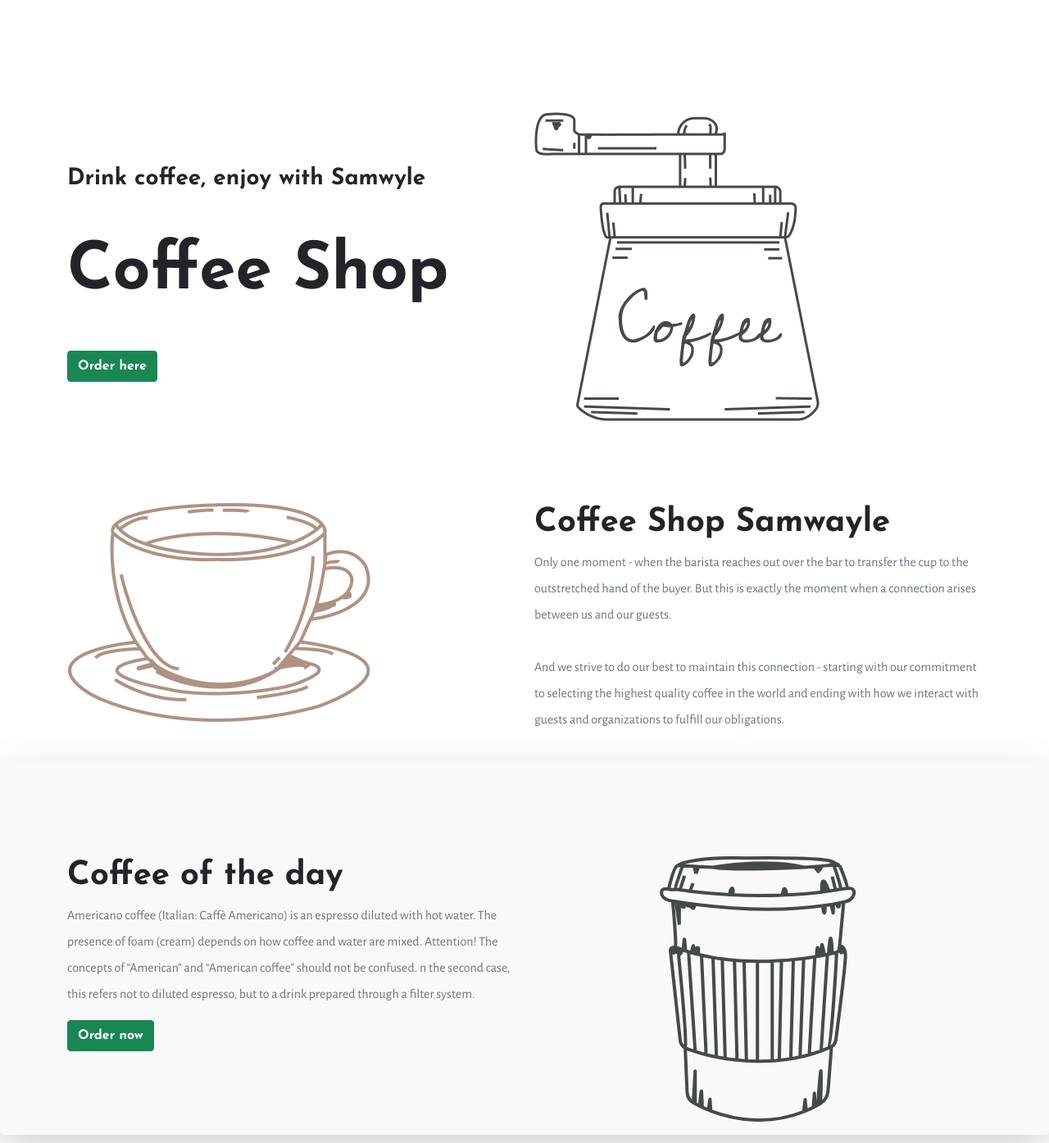
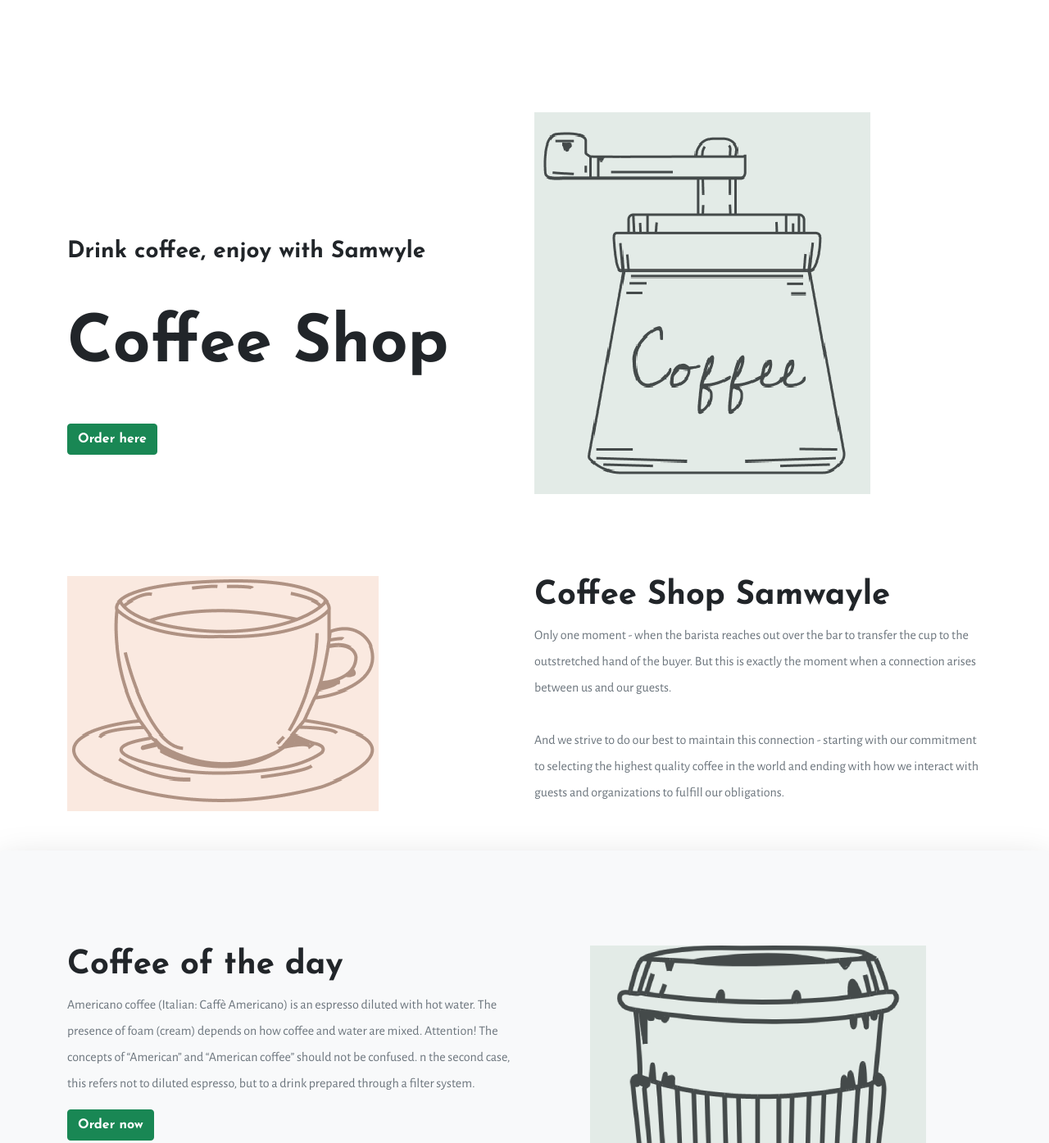
Before and after one commit to makinahmed/Coffee-Shop, a plain HTML site: page index.html in a window 1280 px wide. Shown: the part 80-1475 px from the top of the page at 82% size. Drawn offline with nearby package versions, Linux system fonts and the light colour scheme; a web font is replaced by a local one.

Commit message:
customized images

```diff
--- a/index.html
+++ b/index.html
@@ -61,7 +61,7 @@
                     <div class="col-lg-6 mt-md-5">
                         <div class="">
                             <div class="banner-img">
-                                <img src="./images/img-1.png" alt="">
+                                <img src="./images/img-11 (2).png" alt="">
                             </div>
                         </div>
                     </div>
@@ -77,7 +77,7 @@
                     <div class="col-lg-6">
                         <div class=" mb-5">
                             <div class="banner-img">
-                                <img src="./images/img-5.png" alt="">
+                                <img src="./images/Rectangle 71 (1).png" alt="">
                             </div>
                         </div>
                     </div>
@@ -117,7 +117,7 @@
                     <div class="col-lg-6">
                         <div class="text-center">
                             <div class="banner-img">
-                                <img src="./images/img-6.svg" alt="">
+                                <img src="./images/img-11 (1).png" alt="">
                             </div>
                         </div>
                     </div>
```
Also changed, not shown: images/Rectangle 71 (1).png (added), images/img-11 (1).png (added), images/img-11 (2).png (added).
